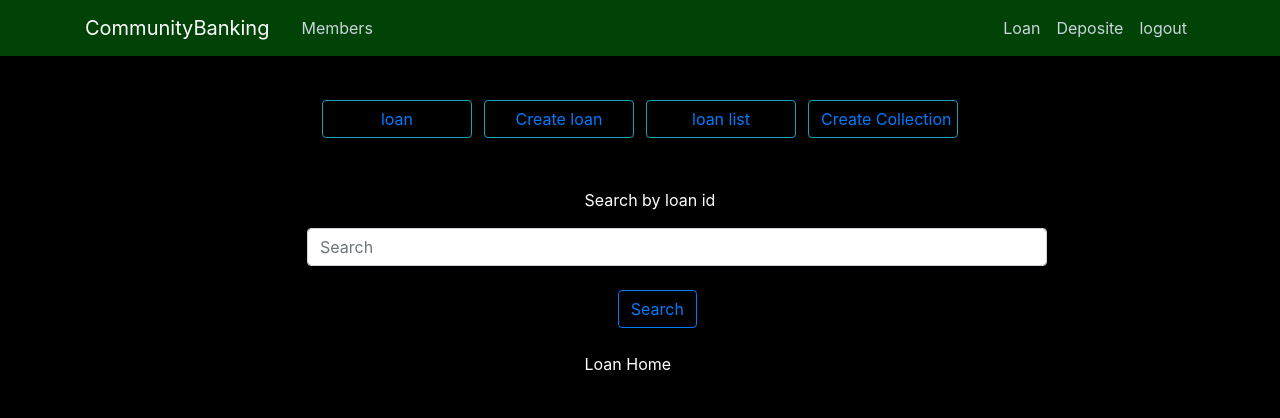
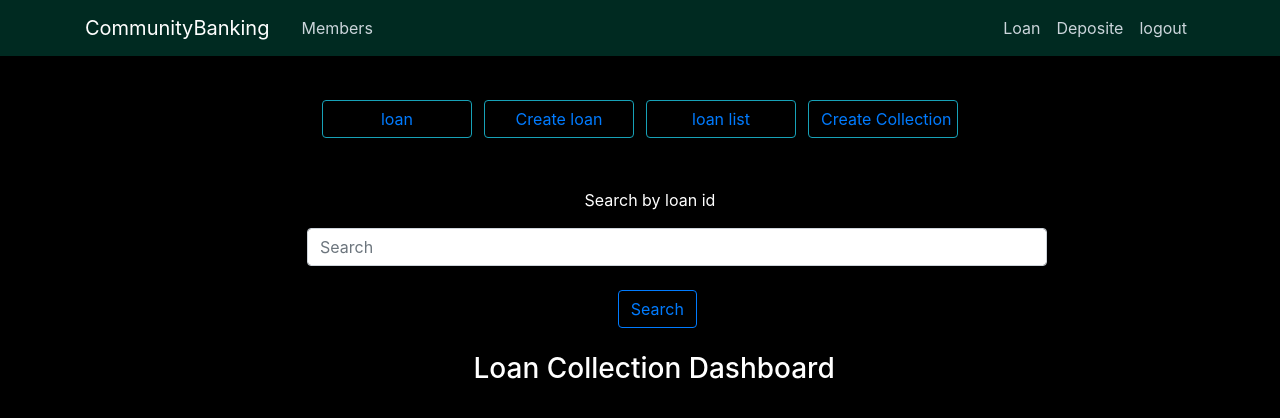
Before and after one commit to Zenhar-Prodipto/Loan-Management-System, a Django app: page /loan in a window 1280 px wide. Shown: the top 418 px of the page. Run offline with Django 3.2, Linux system fonts and the light colour scheme; the visitor is signed in with stand-in values (Sample User, id 1); data that the repository does not hold is empty; some libraries are stand-ins or nearby versions.

Commit message:
updated the readme file

```diff
--- a/dashboard/static/dashboard/dashboard-css/base.css
+++ b/dashboard/static/dashboard/dashboard-css/base.css
@@ -9,7 +9,7 @@ ul {
 }
 
 .navbar-bg-steel {
-  background-color: #014206;
+  background-color: #002e24ea;
 }
 
 .site-header .navbar-nav .nav-link {
--- a/loan/templates/loan/loan-home.html
+++ b/loan/templates/loan/loan-home.html
@@ -17,7 +17,7 @@
     <input style="margin-left:20%;" type="search" name="member_no_from_searchbar"  class="form-control col-lg-8" placeholder="Search"><button type="submit" style="margin-left:48%;" class="btn btn-outline-primary mt-4 mb-4">Search</button>
   </form>
 
-  <p style="color: white; margin-left: 45%;">Loan Home</p>
+  <h3 style="color: white; margin-left:35%;">Loan Collection Dashboard </h3>
 
 
 
--- a/requirements.txt
+++ b/requirements.txt
@@ -1,8 +1,10 @@
 asgiref==3.3.4
 Django==3.2.3
 django-crispy-forms==1.11.2
+django-money==1.3.1
 Pillow==8.2.0
 psycopg2==2.8.6
+py-moneyed==0.8.0
 python-dotenv==0.17.1
 pytz==2021.1
 sqlparse==0.4.1
```
Also changed, not shown: README.md, loanManagement/images/loan-home.png (added).
